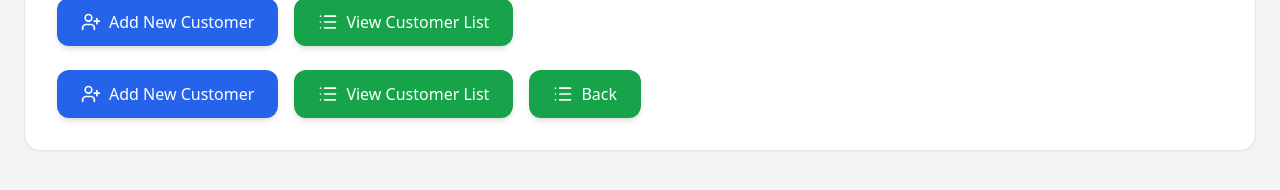
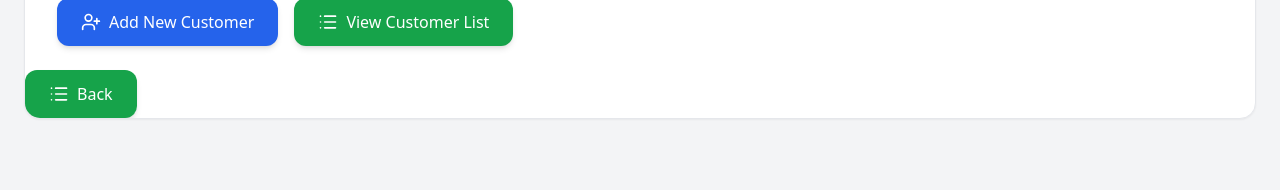
Before and after one commit to agraharamkavya/livetraq-crm, a React (Create React App) app: page /customer-kyc in a window 1280 px wide. Shown: the part 396-586 px from the top of the page. Built offline with nearby package versions, Linux system fonts and the light colour scheme; sample sign-in values are in the browser's storage.

Commit message:
changes done in customer kyc

```diff
--- a/src/pages/CustomerKyc.js
+++ b/src/pages/CustomerKyc.js
@@ -98,24 +98,6 @@ const CustomerKyc = () => {
             View Customer List
           </button>
         </div>
-
-        {/* BUTTONS */}
-        <div className="px-8 pb-8 flex flex-wrap gap-4">
-          <button
-            onClick={() => navigate("/add-customer")}
-            className="bg-blue-600 hover:bg-blue-700 text-white px-6 py-3 rounded-xl flex items-center gap-2 shadow-md transition-all"
-          >
-            <UserPlus size={20} />
-            Add New Customer
-          </button>
-
-          <button
-            onClick={() => navigate("/customers")}
-            className="bg-green-600 hover:bg-green-700 text-white px-6 py-3 rounded-xl flex items-center gap-2 shadow-md transition-all"
-          >
-            <List size={20} />
-            View Customer List
-          </button>
           <button
             onClick={() => navigate("/dashboard")}
             className="bg-green-600 hover:bg-green-700 text-white px-6 py-3 rounded-xl flex items-center gap-2 shadow-md transition-all"
@@ -125,7 +107,7 @@ const CustomerKyc = () => {
           </button>
         </div>
       </div>
-    </div>
+
   );
 };
 
```
